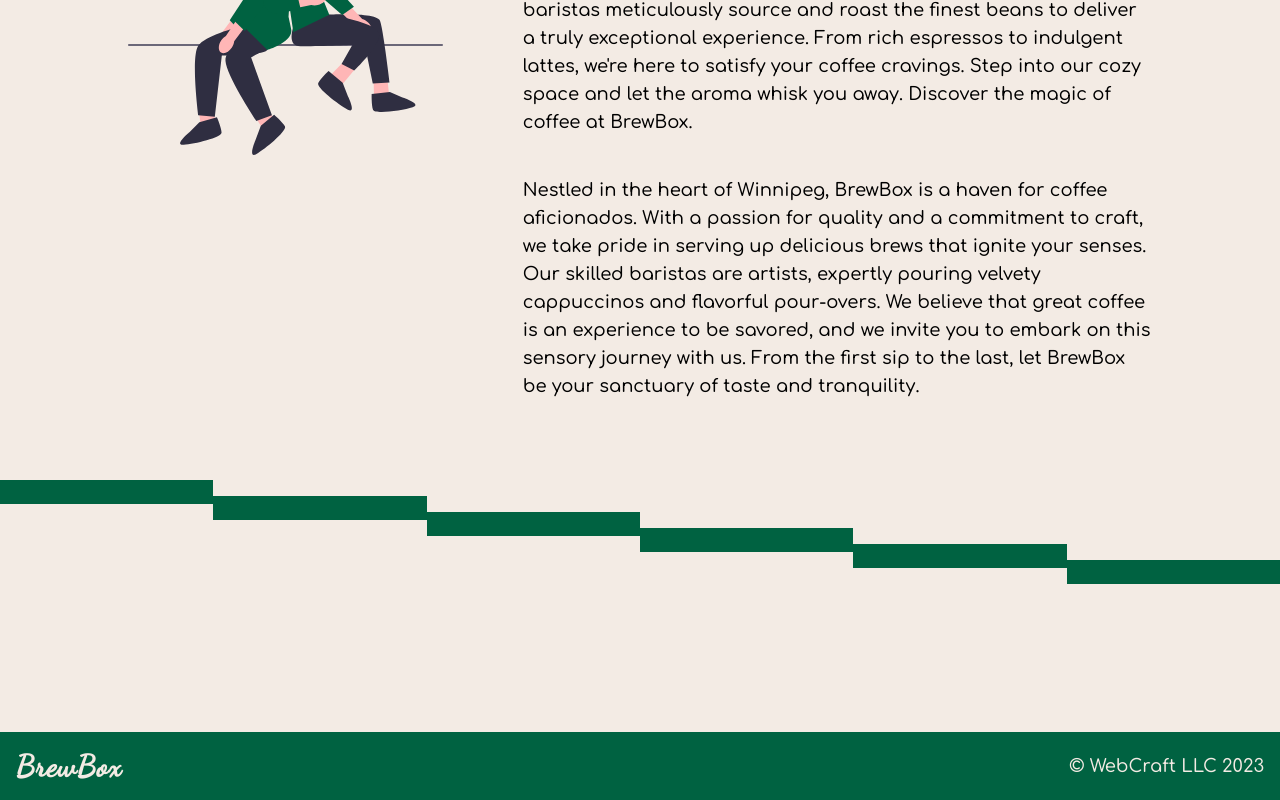
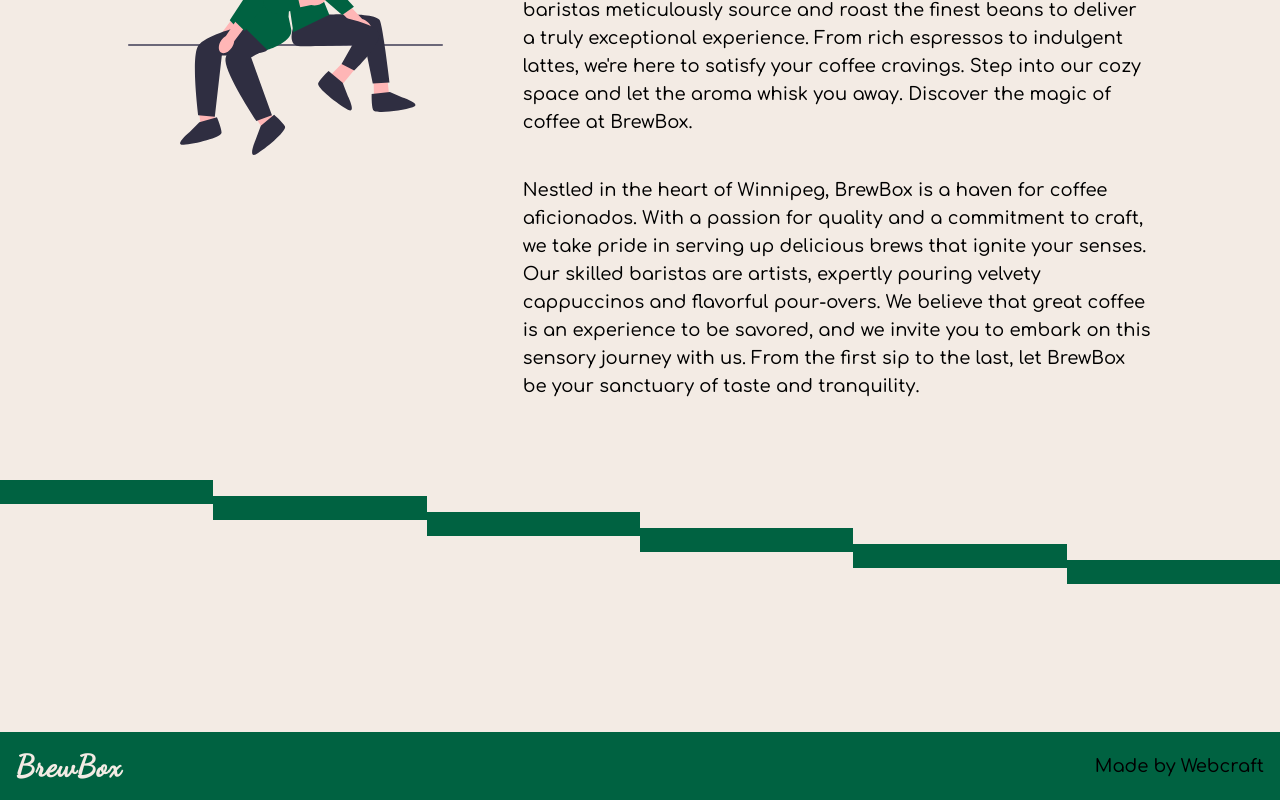
Before and after one commit to Karan-Brar/brew-box, a Next.js app: page /about in a window 1280 px wide. Shown: the part 228-1028 px from the top of the page. Built offline with nearby package versions, Linux system fonts and the light colour scheme.

Commit message:
Changes to footer

```diff
--- a/components/Footer.js
+++ b/components/Footer.js
@@ -8,14 +8,12 @@ const Footer = () => {
         <p className="logo_text !text-3xl !text-yellow-100">BrewBox</p>
       </Link>
 
-      <div
-        className="text-lg text-yellow-100 font-comforta flex items-center justify-center"
-        flex
-        items-center
-        justify-center
+      <Link
+        className="flex items-center justify-center text-lg font-comforta text-gray-650"
+        href="https://www.webcraft.ca/"
       >
-        &copy; WebCraft LLC 2023
-      </div>
+        Made by Webcraft
+      </Link>
     </div>
   );
 }
```
